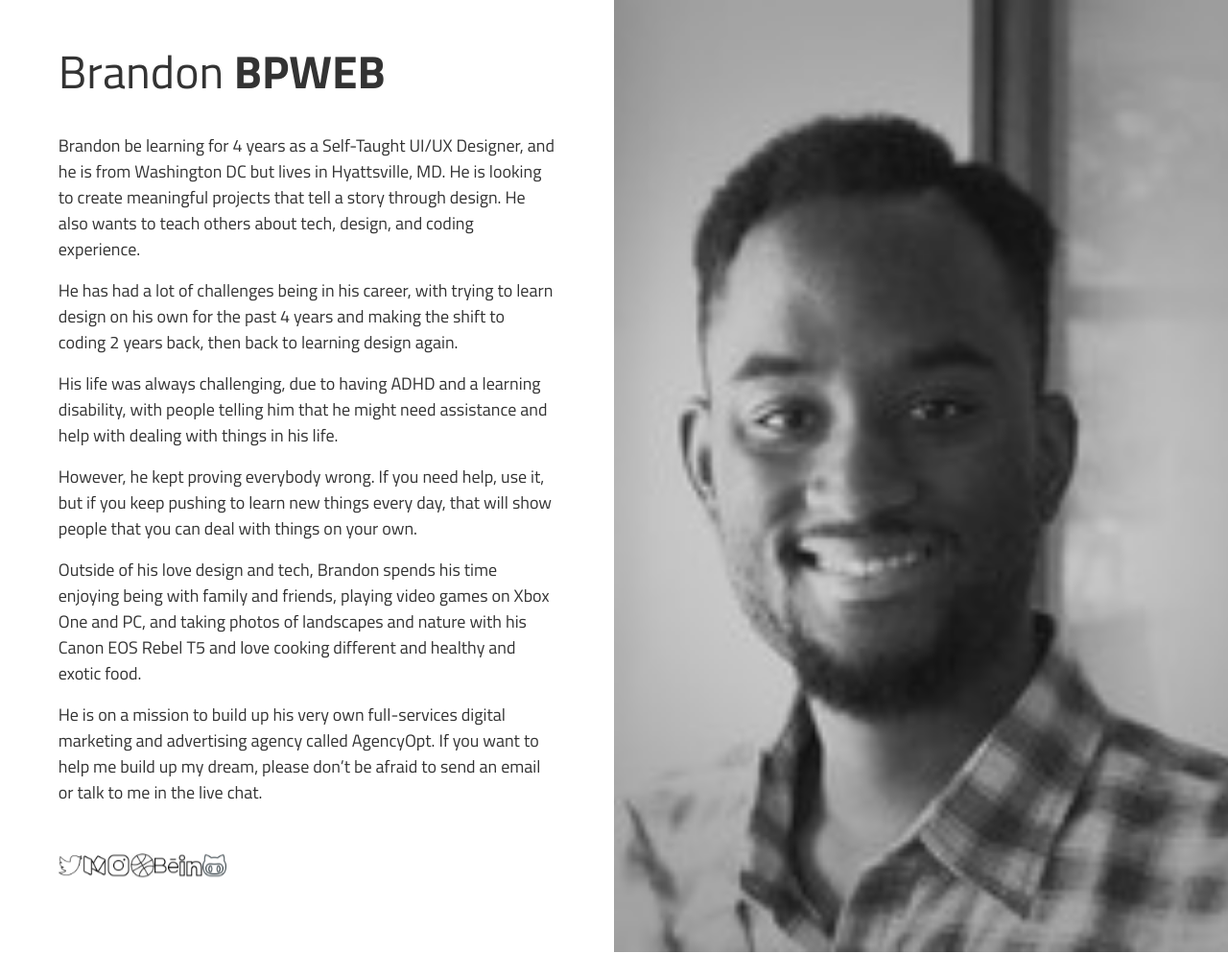
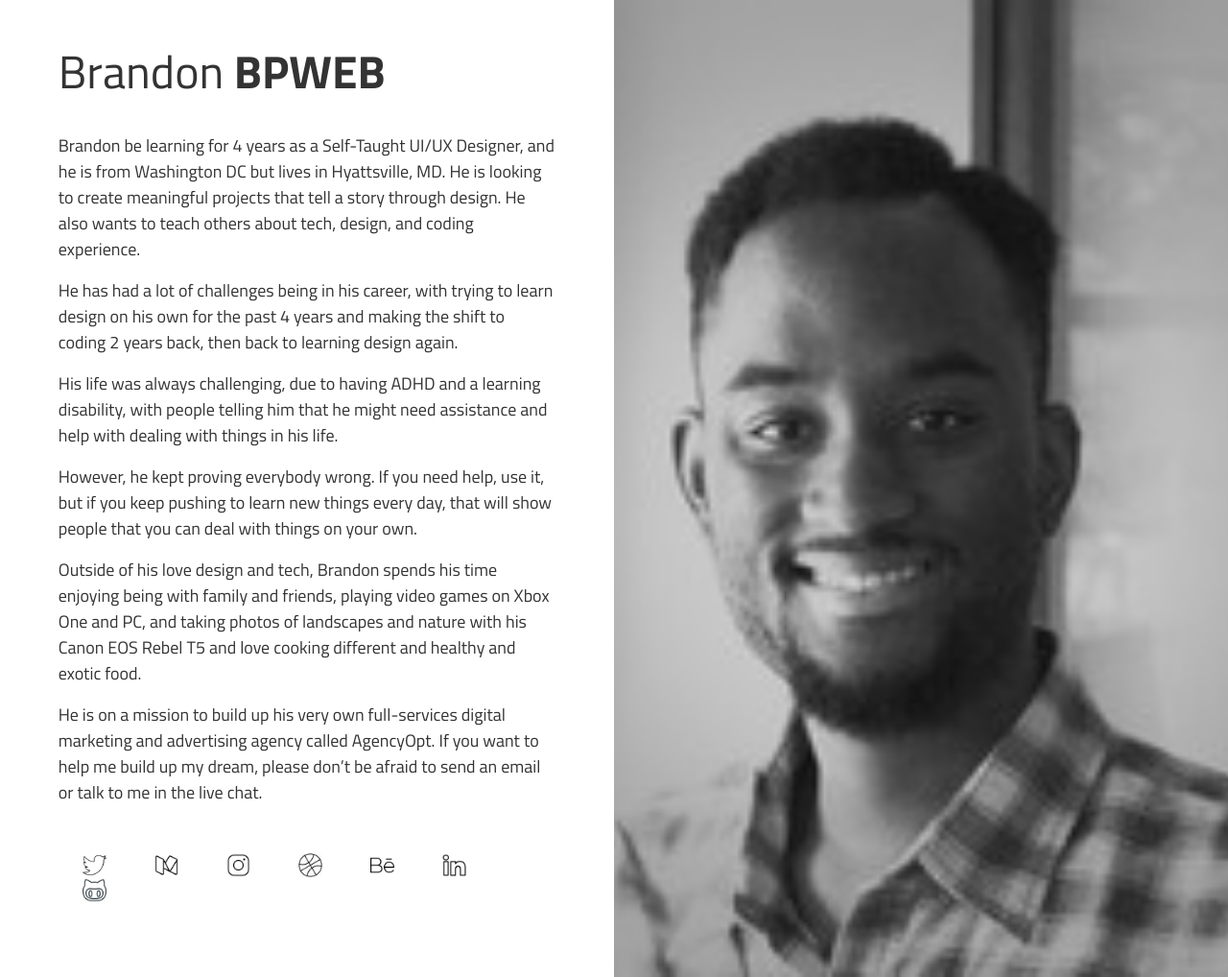
Before and after one commit to officialdrafty/bpweb, a Jekyll site: the page built from index.md, in a window 1280 px wide. Shown: the whole page at 96% size. Built offline with Jekyll 4.4.1, drawn with Linux system fonts in a browser that asks for light colours; before the commit the page ends 992 px from its top, so only the background shows below that.

Commit message:
Changes Jekyll

```diff
--- a/assets/css/style.css
+++ b/assets/css/style.css
@@ -60,7 +60,7 @@
       margin: 2em 0;
     }
 
-    a .social-media {
+    .social-media a {
       padding: 0 25px;
     }
 
```
Also changed, not shown: README.md (added).
